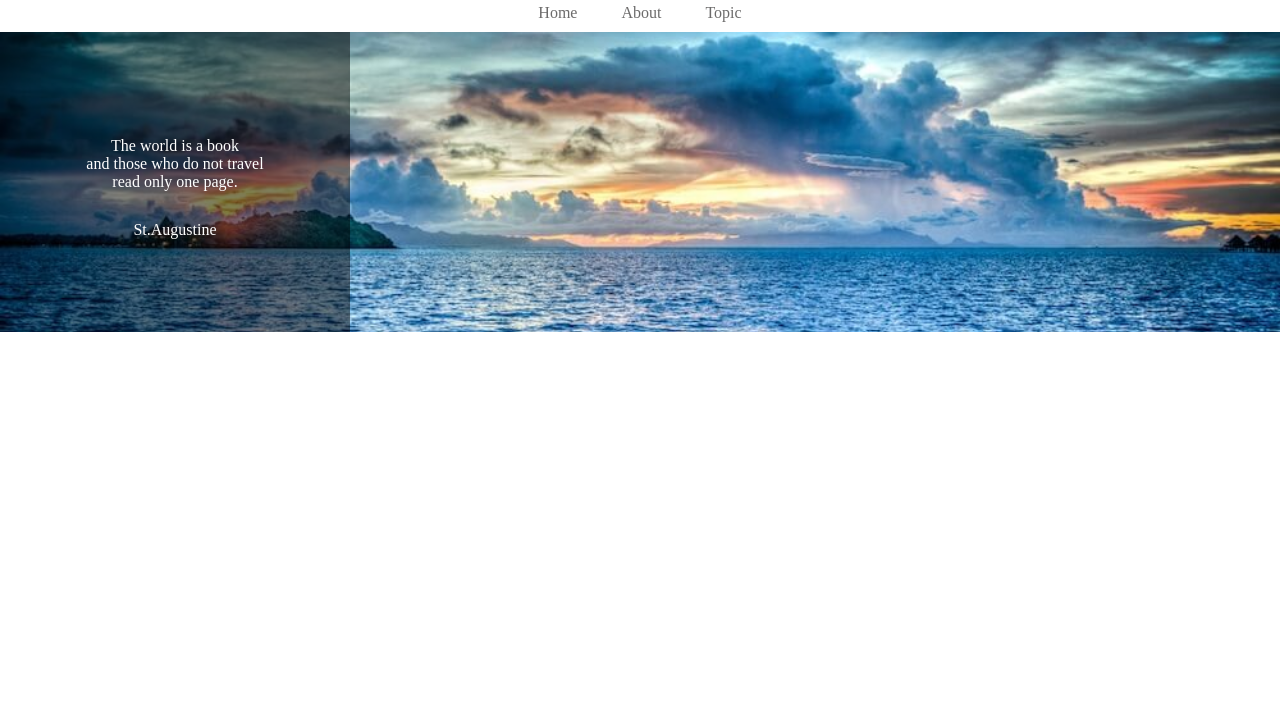
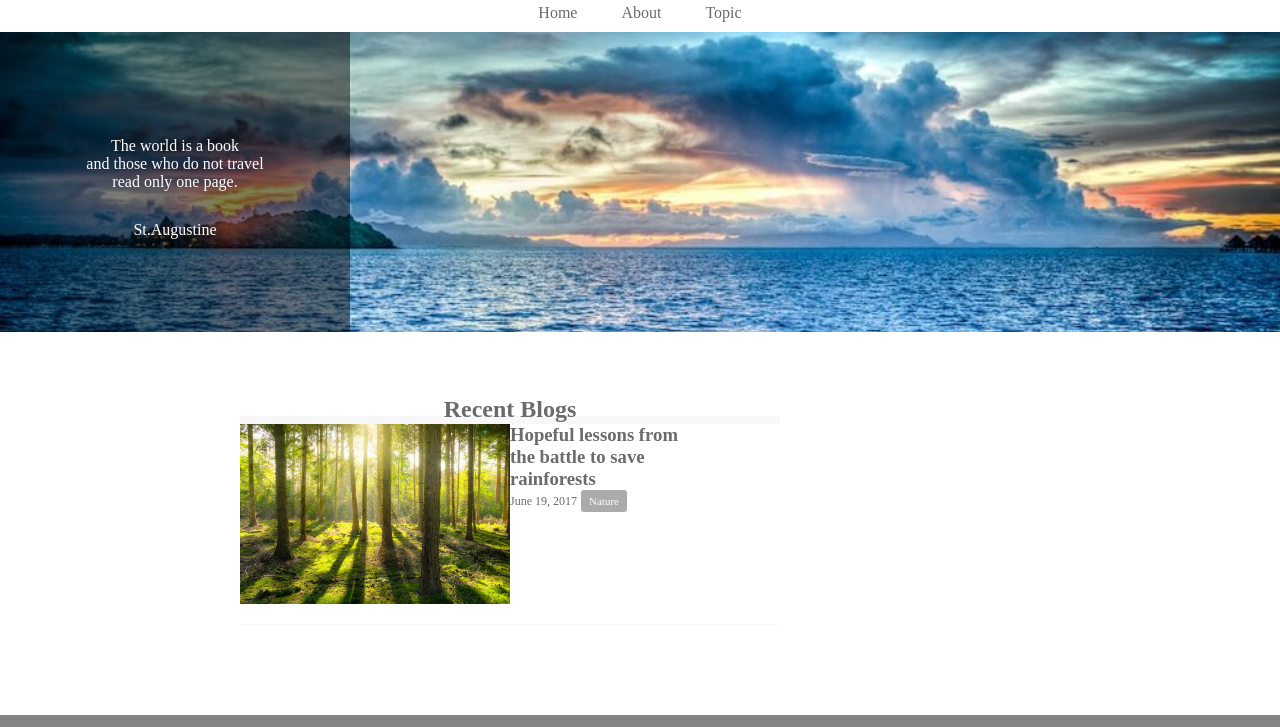
Before and after one commit to suzu784/CARAVAN, a plain HTML site: page index.html in a window 1280 px wide. Shown: the part 73-800 px from the top of the page. Drawn offline with Linux system fonts and the light colour scheme.

Commit message:
[Add]1-7

```diff
--- a/index.html
+++ b/index.html
@@ -39,10 +39,26 @@
     </div>
   </div>
 
-  <div class="main">
-    <div class="blog"></div>
+  <main>
+    <section class="blog">
+      <h2 class="blog-heading">Recent Blogs</h2>
+      <div class="blog-item">
+        <img class="blog-image" src="img/forest.jpg">
+        <section class="blog-text">
+          <h3>
+            <a href="single.html">
+              Hopeful lessons from<br>
+              the battle to save<br>
+              rainforests
+            </a>
+          </h3>
+          <p class="blog-date">June 19, 2017</p>
+          <span class="category">Nature</span>
+        </section>
+      </div>
+    </section>
     <div class="sidebar"></div>
-  </div>
+  </main>
 
   <footer>
     <p class="footer-text">© All rights reserved by Infratop.Inc.</p>
--- a/style.css
+++ b/style.css
@@ -57,23 +57,53 @@ header.heading {
   color: #fff;
 }
 
-.main {
-  width: 840px;
-  height: 1400px;
-  /* background-color: green; */
+main {
+  width: 800px;
   display: flex;
   justify-content: center;
   margin: 0 auto;
+  padding: 70px 0;
 }
 
 .blog {
-  width: 600px;
-  height: 1400px;
+  width: 540px;
+  margin-right: 30px;
+}
+
+.blog-heading {
+  border-bottom: 8px solid #f7f7f7;
+  text-align: center;
+  line-height: 0.6;
+}
+
+.blog-item {
+  padding-bottom: 20px;
+  margin-bottom: 20px;
+  border-bottom: 1px solid #f7f7f7;
+  display: flex;
+  justify-content: flex-start;
+}
+
+.blog-image {
+  height: 180px;
+}
+
+.blog-date {
+  font-size: 12px;
+  display: inline-block;
+}
+
+.category {
+  display: inline-block;
+  padding: 5px 8px;
+  background-color: #acabab;
+  border-radius: 3px;
+  color: #fff;
+  font-size: 11px;
 }
 
 .sidebar {
-  width: 240px;
-  height: 1400px;
+  width: 230px;
 }
 
 footer {
```
